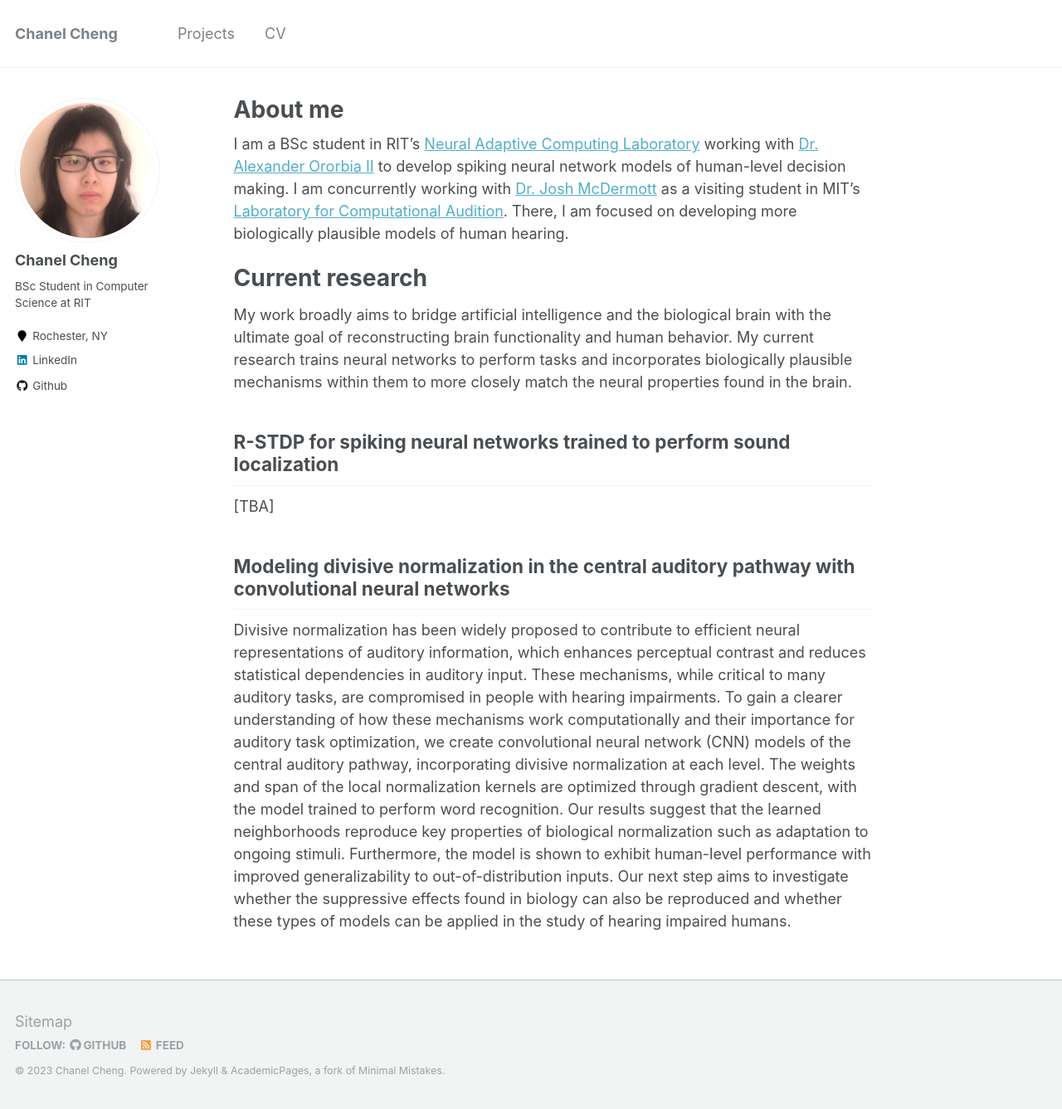
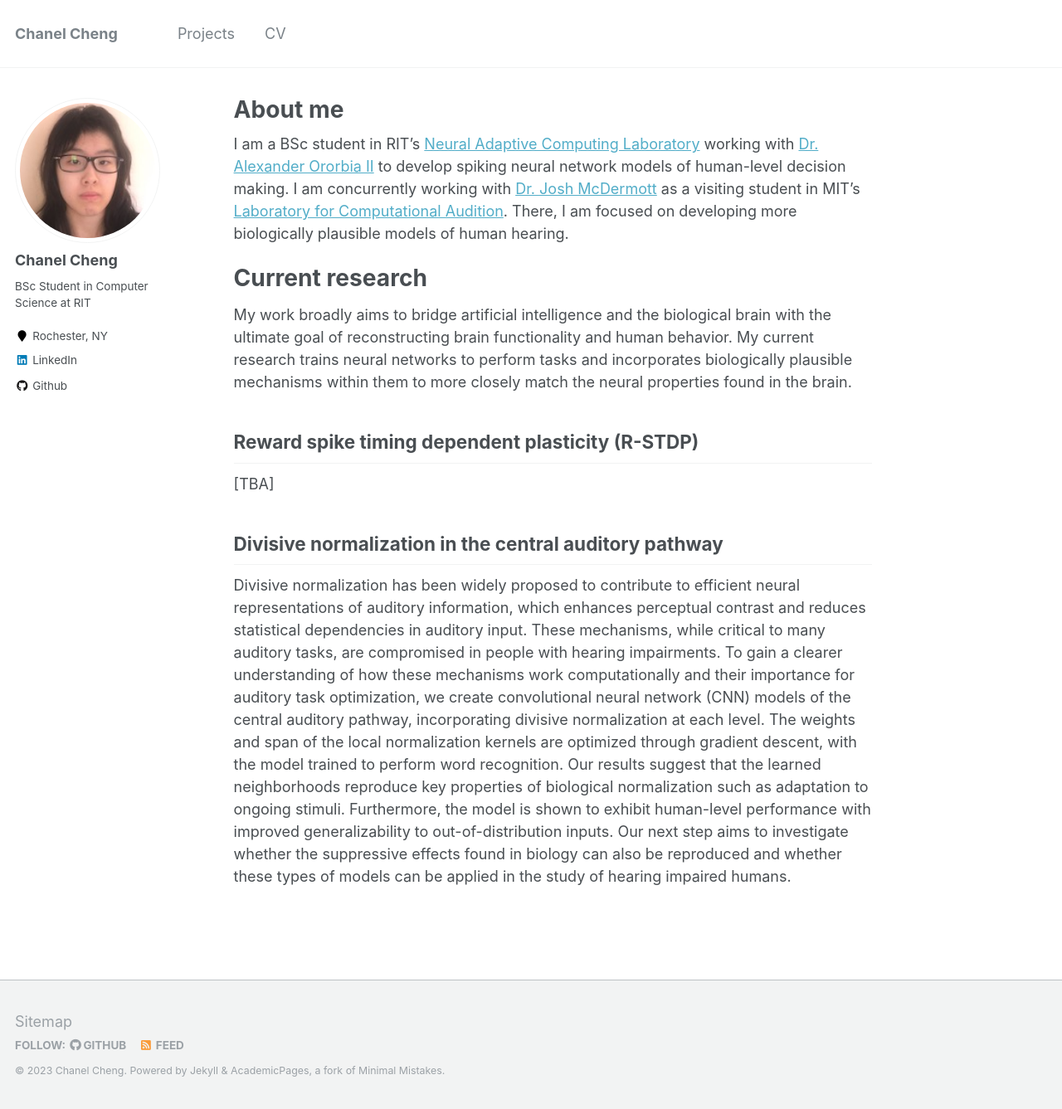
Before and after one commit to chanelfcheng/chanelfcheng.github.io, a Jekyll site: the page built from _pages/about.md, in a window 1280 px wide and 1337 px high. Shown: the whole window at 83% size. Built offline with Jekyll 4.4.1, drawn with Linux system fonts in a browser that asks for light colours.

Commit message:
Updated about me page

```diff
--- a/_pages/about.md
+++ b/_pages/about.md
@@ -14,10 +14,10 @@ Current research
 ======
 My work broadly aims to bridge artificial intelligence and the biological brain with the ultimate goal of reconstructing brain functionality and human behavior. My current research trains neural networks to perform tasks and incorporates biologically plausible mechanisms within them to more closely match the neural properties found in the brain.
 
-R-STDP for spiking neural networks trained to perform sound localization
+Reward spike timing dependent plasticity (R-STDP)
 ------
 [TBA]
 
-Modeling divisive normalization in the central auditory pathway with convolutional neural networks
+Divisive normalization in the central auditory pathway
 ------
 Divisive normalization has been widely proposed to contribute to efficient neural representations of auditory information, which enhances perceptual contrast and reduces statistical dependencies in auditory input. These mechanisms, while critical to many auditory tasks, are compromised in people with hearing impairments. To gain a clearer understanding of how these mechanisms work computationally and their importance for auditory task optimization, we create convolutional neural network (CNN) models of the central auditory pathway, incorporating divisive normalization at each level. The weights and span of the local normalization kernels are optimized through gradient descent, with the model trained to perform word recognition. Our results suggest that the learned neighborhoods reproduce key properties of biological normalization such as adaptation to ongoing stimuli. Furthermore, the model is shown to exhibit human-level performance with improved generalizability to out-of-distribution inputs. Our next step aims to investigate whether the suppressive effects found in biology can also be reproduced and whether these types of models can be applied in the study of hearing impaired humans.
```
